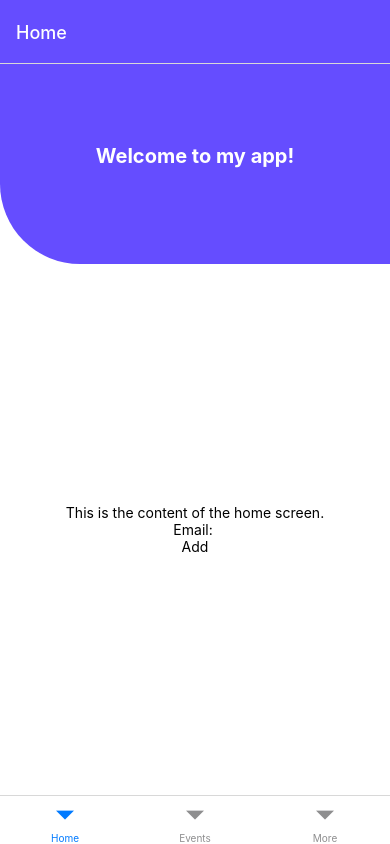
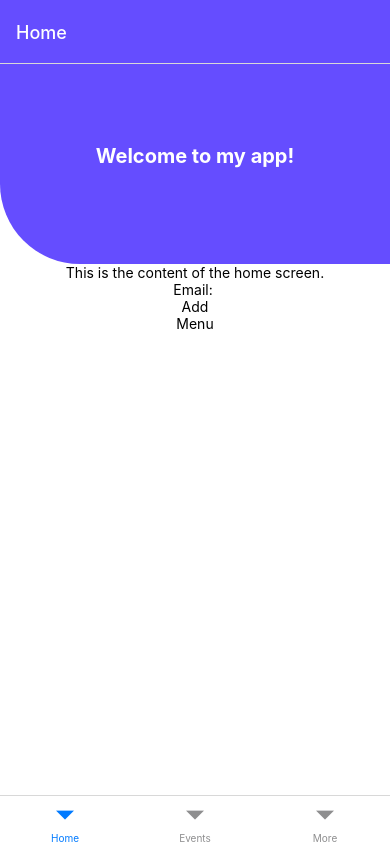
Before and after one commit to KimberlyPangilinan/eventQuest, a React Native app: screen /Home in a window 390 px wide. Built offline with nearby package versions, Linux system fonts and the light colour scheme; no server answers; the database is empty.

Commit message:
initializes flatlist realtime update in firebase

```diff
--- a/src/screen/HomeScreen.js
+++ b/src/screen/HomeScreen.js
@@ -1,31 +1,65 @@
-import React, { useState,useEffect } from 'react'
-import { ScrollView,TextInput,Text, View ,Pressable,StyleSheet} from 'react-native'
-import {Header} from '../components/Header'
-import { collection, addDoc } from "firebase/firestore";
-import {db} from '../config/firebase'
-import { auth,  } from "../config/firebase";
+import React, { useState, useEffect } from 'react';
+import { ScrollView, FlatList, TextInput, Text, View, Pressable, StyleSheet } from 'react-native';
+import { Header } from '../components/Header';
+import { collection, addDoc, getDocs } from "firebase/firestore";
+import { db } from '../config/firebase';
+import { auth } from "../config/firebase";
+import { doc, getDoc } from "firebase/firestore";
+import {  onSnapshot, query, where, } from "firebase/firestore";
+
+
+const Item = ({name,id}) => (
+  <View style={styles.innerContainer}>
+    <Text style={styles.itemText}>{name}</Text>
+    <Text>{id}</Text>
+  </View>
+)
+const Seperator =()=> <View style={{borderBottomWidth:0.5,borderColor:'#3c343d'}}/>
+const Header1 =()=> <View  style={styles.MenuContainer}><Text style={styles.itemMenu}>Menu</Text></View>
+
+
 const HomeScreen = () => {
-  const [isLoggedIn,setIsLoggedIn] = useState('');
+  const [isLoggedIn, setIsLoggedIn] = useState('');
+  const [cities, setCities] = useState([]);
+
   useEffect(() => {
     const unsubscribe = auth.onAuthStateChanged(user => {
       if (user) {
         setIsLoggedIn(false);
-      }else{
+      } else {
         setIsLoggedIn(true);
       }
-    })
+    });
+    const q = query(collection(db, "cities"));
+    const unsubscribeCities = onSnapshot(q, (querySnapshot) => {
+      const cities = [];
+      querySnapshot.forEach((doc) => {
+          cities.push({id: doc.id, ...doc.data()});
+      });
+  setCities(cities);
+});
 
-    return unsubscribe
-  }, [])
+  //  const unsubscribeCities = onSnapshot(collection(db, "cities"), (querySnapshot) => {
+  //    const cityData = querySnapshot.docs.map(doc => ({ id: doc.id, ...doc.data() }));
+ //     setCities(cityData);
+ //   });
+
+  return () => {
+    unsubscribeCities();
+    unsubscribe();
+  };
+}, []);
+
   // Add a new document with a generated id.
-  const addEvent =async()=>{
+  const addEvent = async () => {
     const docRef = await addDoc(collection(db, "cities"), {
-  name: "Tokyo",
-  country: auth.currentUser?.email
-});
-console.log("Document written with ID: ", docRef.id);
-  }
+      name: "Tokyo",
+      country: auth.currentUser?.email
+    });
+    console.log("Document written with ID: ", docRef.id);
+  };
 
+  const renderItem = ({item}) => <Item name = {item.name} id={item.id}/>
 
   return (
     <View style={styles.container}>
@@ -35,6 +69,13 @@ console.log("Document written with ID: ", docRef.id);
         <Text>Email: {auth.currentUser?.email}</Text>
         <Pressable onPress={addEvent}><Text>Add</Text></Pressable>
 
+        <FlatList
+        data={cities}
+        renderItem={renderItem}
+        keyExtractor={item => item.id}
+        ItemSeparatorComponent={Seperator}
+        ListHeaderComponent={Header1}
+      />
       </View>
     </View>
   );
@@ -51,4 +92,5 @@ const styles = StyleSheet.create({
     alignItems: 'center',
   },
 });
+
 export default HomeScreen;
```
